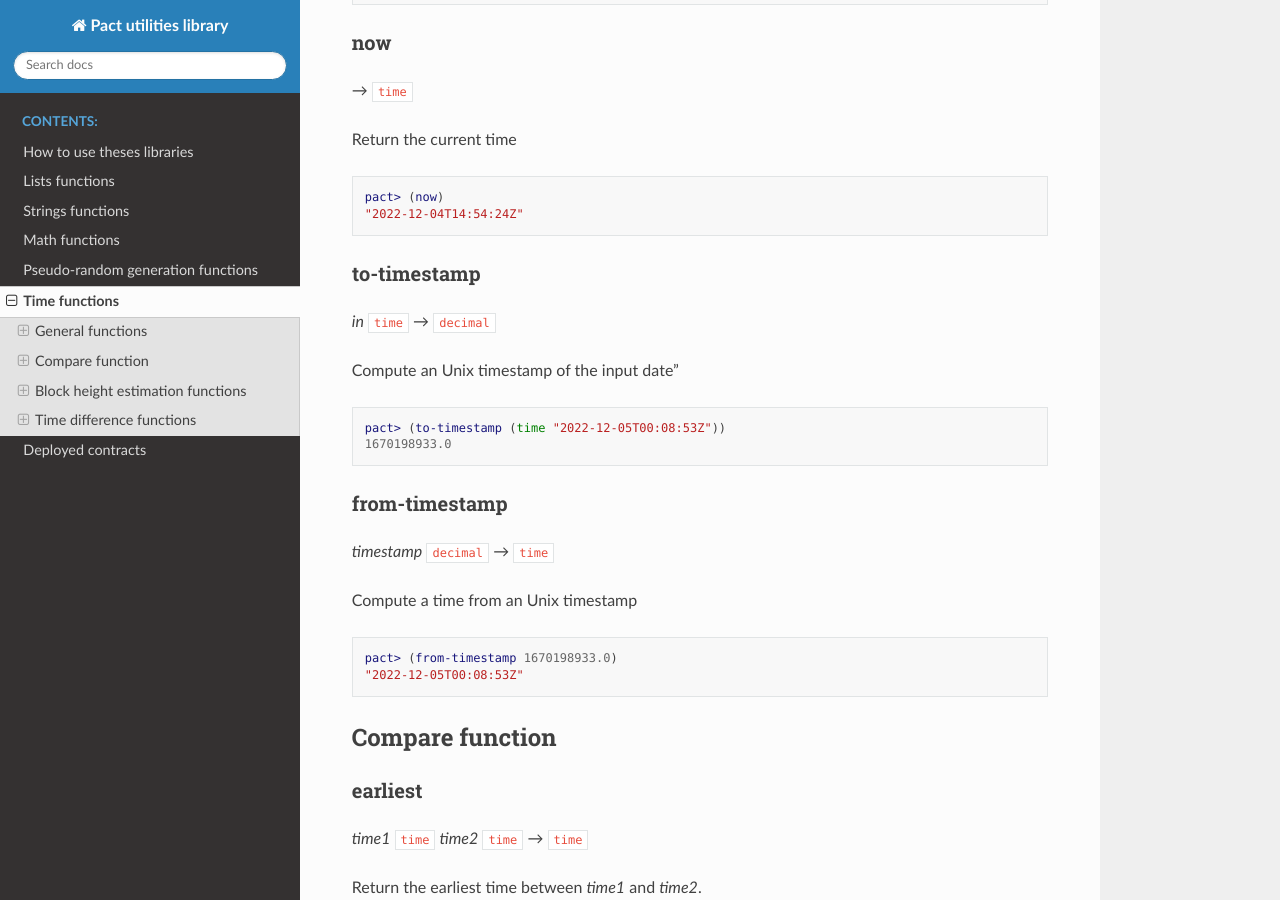
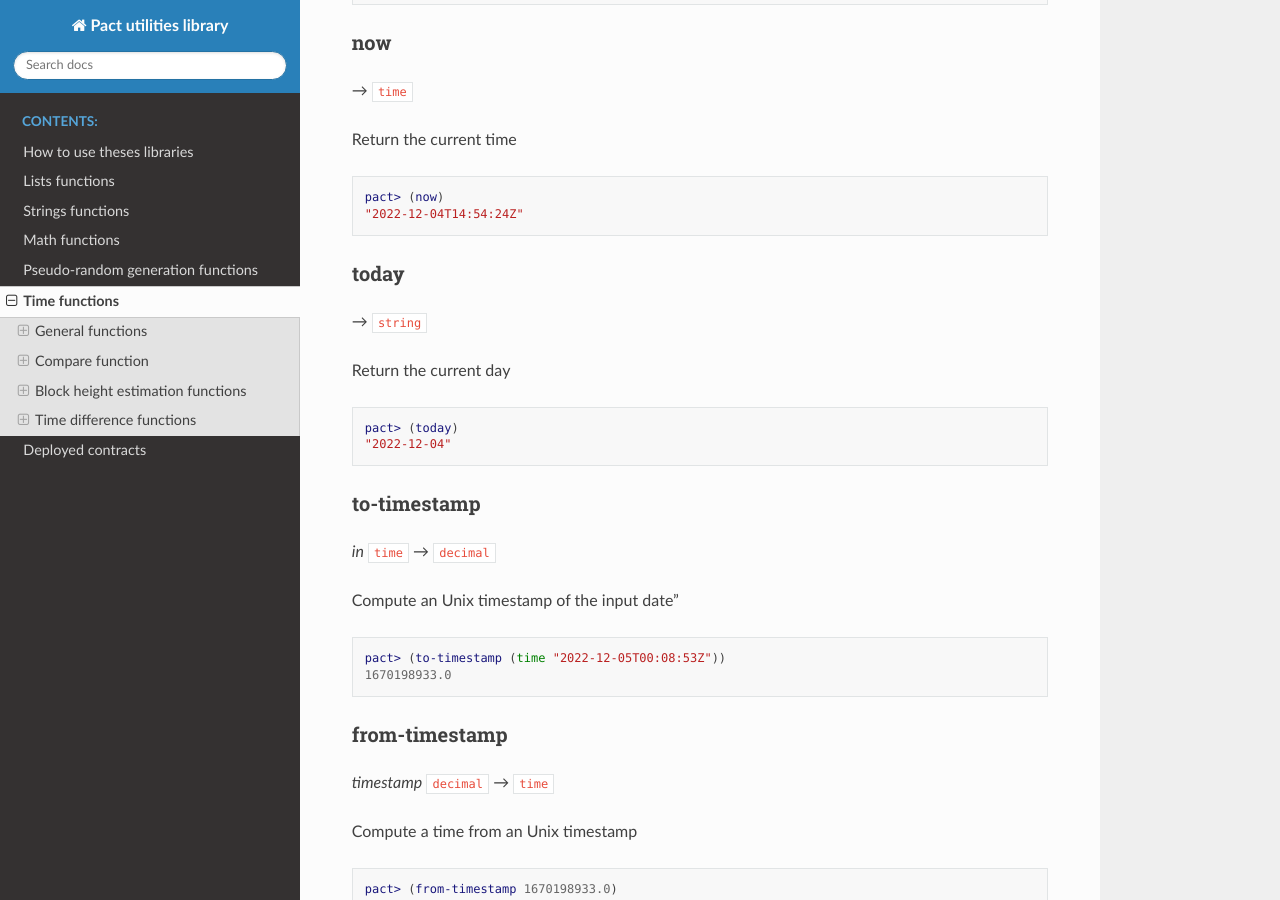
Before and after one commit to CryptoPascal31/pact-util-lib, a Sphinx documentation site: the page built from docs/source/util-time.rst, in a window 1280 px wide and 900 px high, scrolled down 727 px. Built offline with Sphinx 7.4.7 and the Read the Docs theme 2.0.0, drawn with Linux system fonts in a browser that asks for light colours.

Commit message:
Add function today

```diff
--- a/docs/source/util-time.rst
+++ b/docs/source/util-time.rst
@@ -41,6 +41,17 @@ Return the current time
 
   pact> (now)
   "2022-12-04T14:54:24Z"
+
+today
+~~~~~
+*→* ``string``
+
+Return the current day
+
+.. code:: lisp
+
+  pact> (today)
+  "2022-12-04"
 
 to-timestamp
 ~~~~~~~~~~~~
```
Also changed, not shown: README.md (+1 -0 lines), 2 other files.
